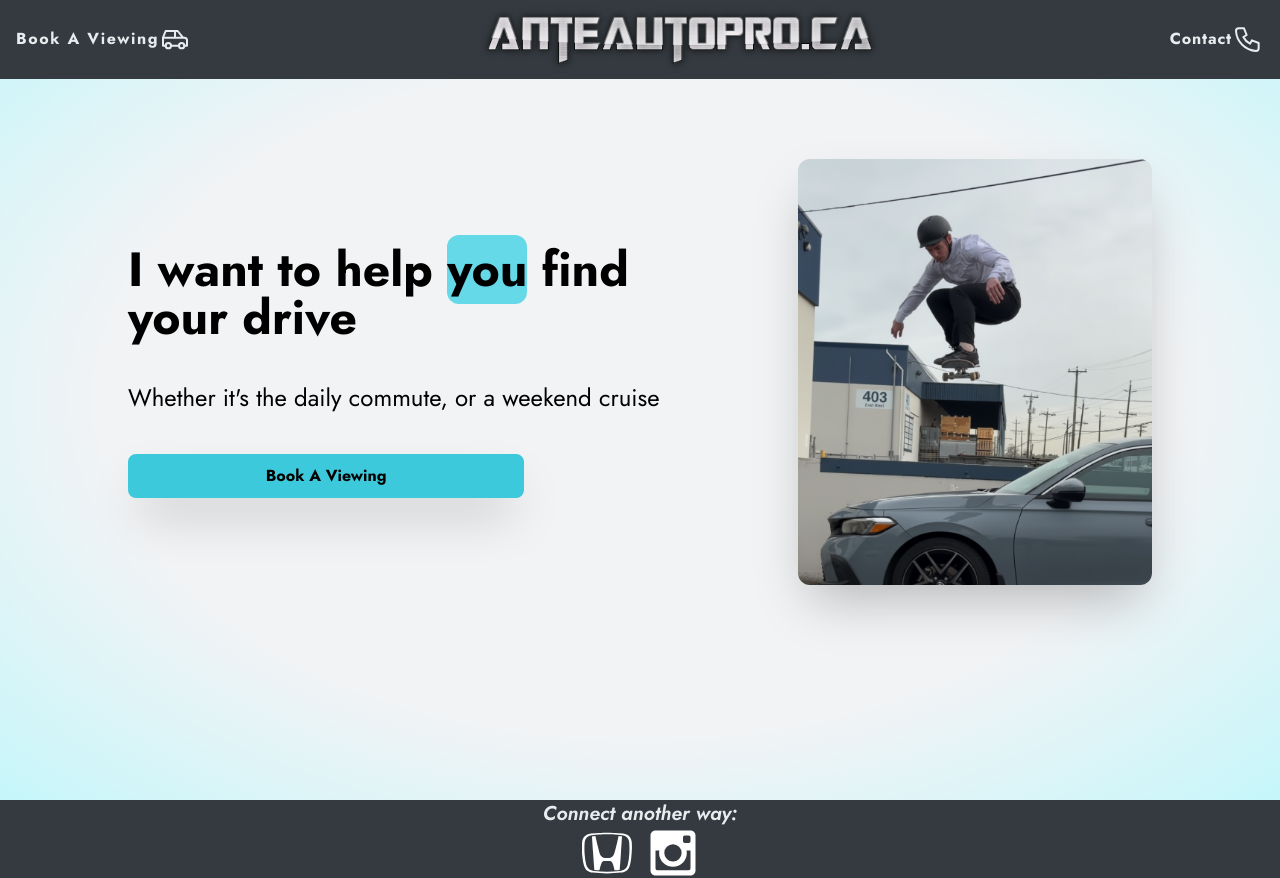
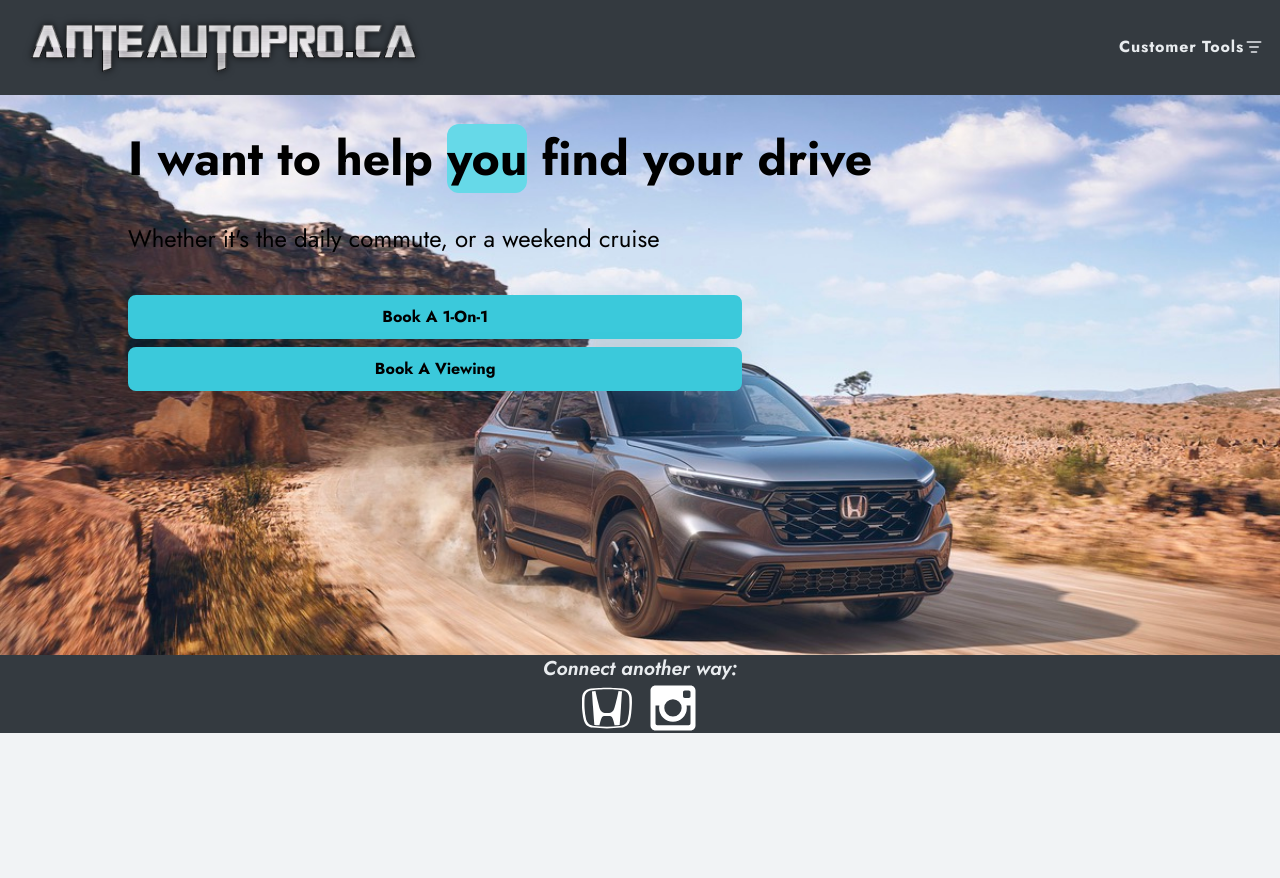
Before and after one commit to austindoq/anteautopro, a website: page client/index.html in a window 1280 px wide. After the commit the page ends 800 px from the top, so only its background shows below. Drawn offline with nearby package versions, Linux system fonts and the light colour scheme.

Commit message:
Start revised nav/hero layout

```diff
--- a/client/index.html
+++ b/client/index.html
@@ -10,62 +10,31 @@
       href="https://fonts.googleapis.com/css2?family=Jost:ital,wght@0,100..900;1,100..900&display=swap"
       rel="stylesheet"
     />
-    <title>AnteAutoPro.Ca</title>
+    <title>AnteAutoPro.ca</title>
   </head>
   <!-- SPACING/PADDING -->
   <!-- SPACING:2 4 8 16 24 32 64- -->
   <!-- PADDING:2 4 8 16 24 32 64- -->
   <body class="bg-[#f1f3f5] font-[Jost]">
-    <header
-      id="hero"
-      class="flex flex-col items-center h-screen bg-radial from-[#f1f3f5] from-60% to-[#c5f6fa]"
+    <nav
+      class="flex justify-between font-bold text-[#e9ecef] tracking-widest md:tracking-wider bg-[#343a40] py-2 px-2 md:px-4 w-full"
     >
-      <nav
-        class="flex justify-between font-bold text-[#e9ecef] tracking-wider bg-[#343a40] px-4 w-full mb-20"
-      >
-        <a class="hover:cursor-pointer flex items-center tracking-widest"
-          >Book A Viewing
-          <svg
-            xmlns="http://www.w3.org/2000/svg"
-            width="32"
-            height="32"
-            viewBox="0 0 24 24"
-            fill="none"
-            stroke="#e9ecef"
-            stroke-width="1.5"
-            stroke-linecap="round"
-            stroke-linejoin="round"
-          >
-            <path d="M7 17m-2 0a2 2 0 1 0 4 0a2 2 0 1 0 -4 0" />
-            <path d="M17 17m-2 0a2 2 0 1 0 4 0a2 2 0 1 0 -4 0" />
-            <path
-              d="M5 17h-2v-6l2 -5h9l4 5h1a2 2 0 0 1 2 2v4h-2m-4 0h-6m-6 -6h15m-6 0v-5"
-            />
-          </svg>
-        </a>
       <img src="/assets/images/anteautopro.ca.png" class="max-w-1/3" />
 
       <a class="hover:cursor-pointer flex items-center"
-          >Contact
-          <svg
-            xmlns="http://www.w3.org/2000/svg"
-            width="32"
-            height="32"
-            viewBox="0 0 24 24"
-            fill="none"
-            stroke="#e9ecef"
-            stroke-width="1.5"
-            stroke-linecap="round"
-            stroke-linejoin="round"
+        >Customer Tools
+        <img src="/assets/icons/menu-alt-svgrepo-com.svg" class="size-5"
+      /></a>
+    </nav>
+    <header
+      id="hero"
+      class="flex flex-col items-center md:h-[70vh] bg-radial md:bg-[url(/assets/images/temp_hero_image.jpg)] bg-cover from-[#f1f3f5] from-60% to-[#c5f6fa]"
     >
-            <path
-              d="M5 4h4l2 5l-2.5 1.5a11 11 0 0 0 5 5l1.5 -2.5l5 2v4a2 2 0 0 1 -2 2a16 16 0 0 1 -15 -15a2 2 0 0 1 2 -2"
-            />
-          </svg>
-        </a>
-      </nav>
-      <section id="hero-inner" class="w-5xl flex justify-evenly gap-26">
-        <div id="hero-left" class="flex flex-col justify-center gap-10">
+      <section id="hero-inner" class="w-[95%] md:w-5xl mt-10 mb-10">
+        <div
+          id="hero-super-duper-inner"
+          class="flex flex-col justify-center gap-10"
+        >
           <h1 class="text-5xl font-bold">
             I want to help <span class="bg-[#66d9e8] rounded-xl">you</span> find
             your drive
@@ -73,21 +42,22 @@
           <h2 class="text-2xl">
             Whether it's the daily commute, or a weekend cruise
           </h2>
+          <div id="cta-buttons" class="flex flex-col gap-2">
             <button
-            class="bg-[#3bc9db] w-[70%] rounded-lg shadow-2xl p-2 border-2 border-[#3bc9db] active:bg-[#f1f3f5] active:border-2 active:border-[#66d9e8] hover:cursor-pointer hover:bg-[#66d9e8] font-bold hover:scale-110 ease-in-out duration-150"
+              class="bg-[#3bc9db] w-[60%] rounded-lg shadow-2xl p-2 border-2 border-[#3bc9db] active:bg-[#f1f3f5] active:border-2 active:border-[#66d9e8] hover:cursor-pointer hover:bg-[#66d9e8] font-bold hover:scale-110 ease-in-out duration-150"
+            >
+              Book A 1-On-1
+            </button>
+            <button
+              class="bg-[#3bc9db] w-[60%] rounded-lg shadow-2xl p-2 border-2 border-[#3bc9db] active:bg-[#f1f3f5] active:border-2 active:border-[#66d9e8] hover:cursor-pointer hover:bg-[#66d9e8] font-bold hover:scale-110 ease-in-out duration-150"
             >
               Book A Viewing
             </button>
           </div>
-        <div id="hero-right">
-          <img
-            src="/assets/images/ollie.png"
-            class="rounded-xl shadow-2xl max-h-[70vh]"
-          />
         </div>
       </section>
     </header>
-    <main id="stock-grid" class="grid grid-cols-3"></main>
+    <section id="testimonials" class=""></section>
     <footer class="bg-[#343a40]">
       <div class="flex justify-center">
         <span class="text-xl font-semibold text-[#e9ecef] italic"
```
Also changed, not shown: client/assets/icons/menu-alt-svgrepo-com.svg (added), client/assets/images/temp_hero_image.jpg (added). Lines whose indentation alone changed are shown as unchanged.
